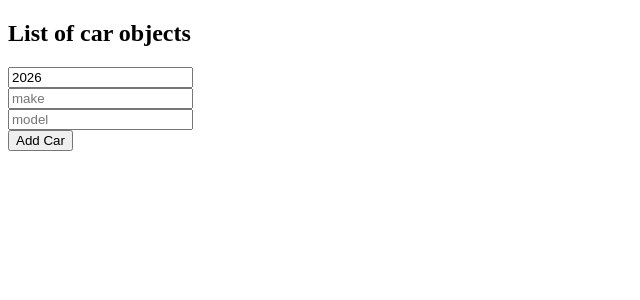
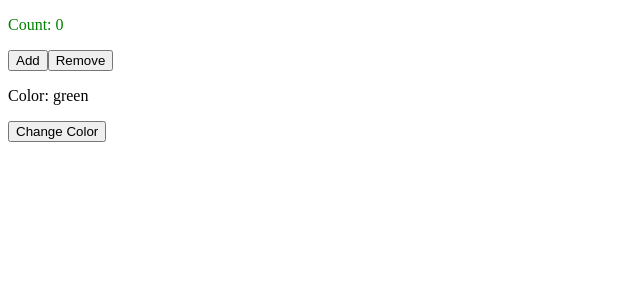
Before and after one commit to Princesval/react, a React (Vite) app in the folder my-react-app/: page / in a window 1280 px wide. Shown: the top 300 px of the page, without its empty margins (0-640 px from the left). Built offline with nearby package versions, Linux system fonts and the light colour scheme.

Commit message:
useEffect Hook

```diff
--- a/my-react-app/src/App.jsx
+++ b/my-react-app/src/App.jsx
@@ -1,9 +1,9 @@
-import MyComponent2 from "./Mycomponent2.jsx";
+import ReactHook from "./ReactHook.jsx";
 
 function App() {
   return(
     <>
-      <MyComponent2/>
+      <ReactHook/>
     </>
 
   );
--- /dev/null
+++ b/my-react-app/src/ReactHook.jsx
@@ -0,0 +1,58 @@
+/*
+useEffect() = React Hook que diz ao React para fazer tal código quando:
+                                                                        - Esse componente "re-renders"
+                                                                        - Esse component "mounts"
+                                                                        - O Estado de um valor
+
+useEffect(function, [dependencies])
+
+1. useEffect(() => {})                          // Roda a cada "re-render"
+2. useEffect(() => {}, [])                      // Roda só qunado "mount"
+3. useEffect(() => {}, [value])                 // Roda só quando "mount" + qunado o valor muda
+*/
+import React, {useState, useEffect} from 'react';
+
+function ReactHook() {
+
+    const [count, setCount] = useState(0);
+    const [color, setColor] = useState("green");
+    /* 1 useEffect(() => {})
+    useEffect(() => {
+        document.title = `Count ${count}`
+    }); */
+
+    /* 2 useEffect(() => {}, [])
+    useEffect(() => {
+        document.title = `My Counter Program`
+    }, []); */
+
+    // 3 useEffect(() => {}, [value])
+    useEffect(() => {
+        document.title = `Count ${count}`
+    }, [count]);
+
+    function addCount() {
+        setCount(c => c + 1);
+    }
+
+    function removeCount() {
+        setCount(c => c - 1);
+    }
+
+    function changeColor() {
+        setColor(c => c === "green" ? "red" : "green");
+    }
+
+    return(
+        <>
+            <p style={{color: color}}>Count: {count}</p>
+            <button onClick={addCount}>Add</button>
+            <button onClick={removeCount}>Remove</button> <br/>
+
+            <p>Color: {color}</p>
+            <button onClick={changeColor}>Change Color</button>
+        </>
+    );
+}
+
+export default ReactHook
```
